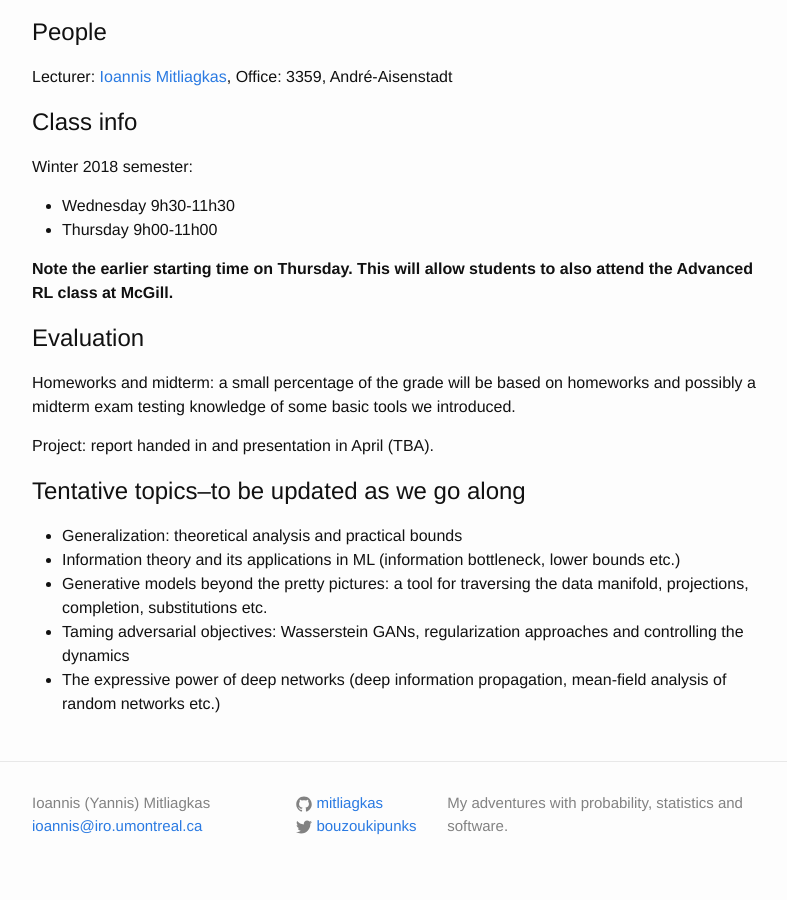
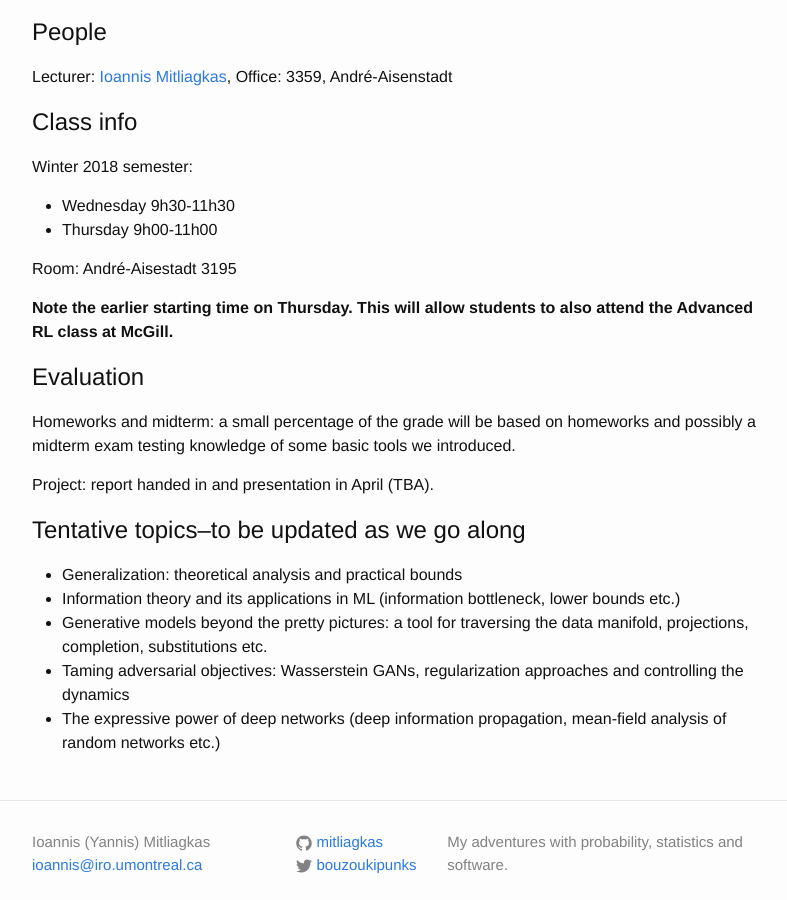
Before and after one commit to mitliagkas/mitliagkas.github.io, a Jekyll site: the page built from dl-theory-class.md, in a window 1280 px wide and 900 px high, scrolled down 851 px. Shown: the whole window, without its empty margins (238-1025 px from the left). Built offline with Jekyll 4.4.1, drawn with Linux system fonts in a browser that asks for light colours.

Commit message:
Class room

```diff
--- a/dl-theory-class.md
+++ b/dl-theory-class.md
@@ -34,6 +34,8 @@ Winter 2018 semester:
 - Wednesday 9h30-11h30
 - Thursday 9h00-11h00
 
+Room: André-Aisestadt 3195
+
 **Note the earlier starting time on Thursday. This will allow students
 to also attend the Advanced RL class at McGill.**
 
```
